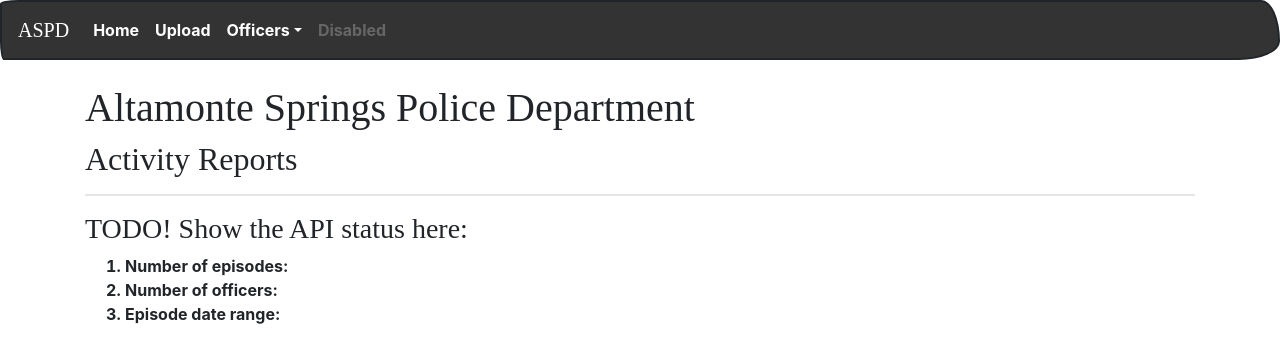
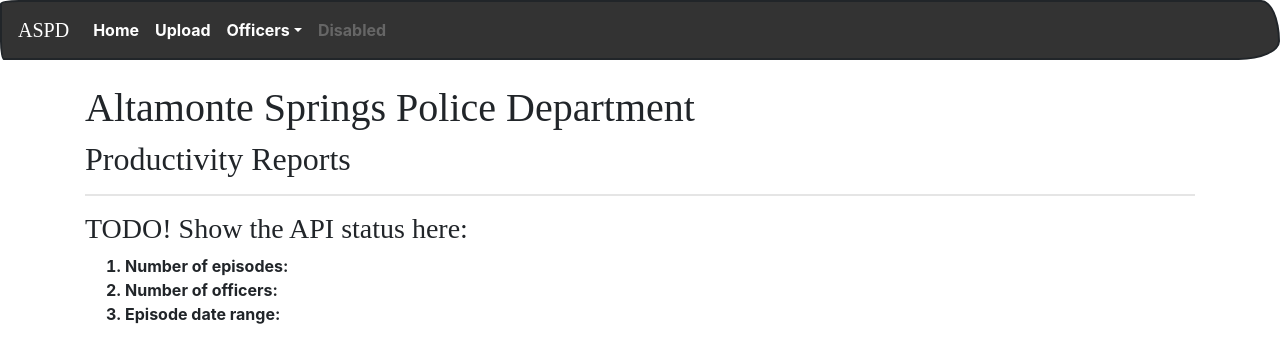
Before and after one commit to sfdeloach/project-phosphorus, an Angular app: page /home in a window 1280 px wide. Shown: the top 362 px of the page. Built offline with nearby package versions, Linux system fonts and the light colour scheme; a web font is replaced by a local one.

Commit message:
minor update

```diff
--- a/src/app/components/home/home.component.html
+++ b/src/app/components/home/home.component.html
@@ -1,5 +1,5 @@
 <h1>Altamonte Springs Police Department</h1>
-<h2>Activity Reports</h2>
+<h2>Productivity Reports</h2>
 <hr>
 <h3>TODO! Show the API status here:</h3>
 <ol>
--- a/src/app/components/officer/officer.component.ts
+++ b/src/app/components/officer/officer.component.ts
@@ -23,11 +23,8 @@ export class OfficerComponent implements OnInit, OnDestroy {
   ngOnInit() {
     this.officersSubX = this.officerService.officers.subscribe(officers => {
       this.officers = officers.sort(this.sortOfficers);
-      console.log('here are the officers:');
-      console.dir(this.officers);
     });
 
-    console.log('getting officers...');
     this.getOfficers();
   }
 
```
